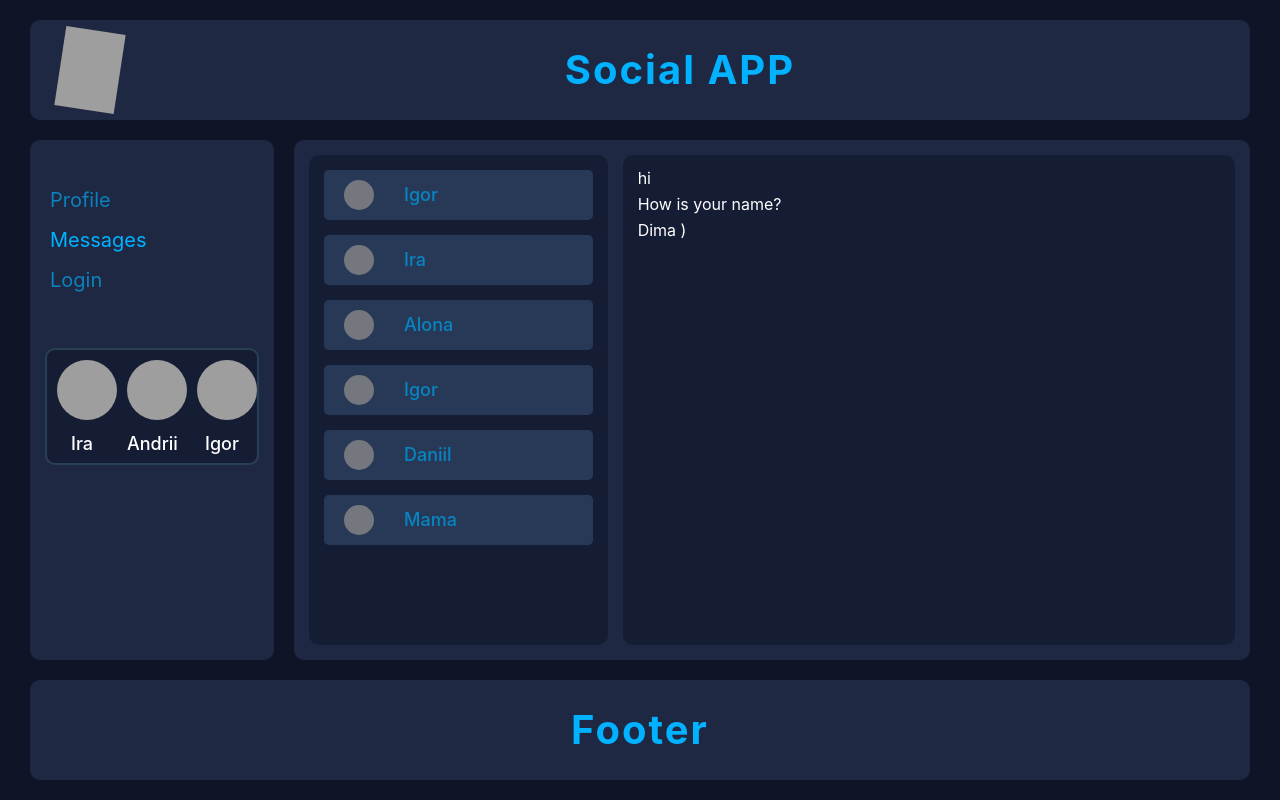
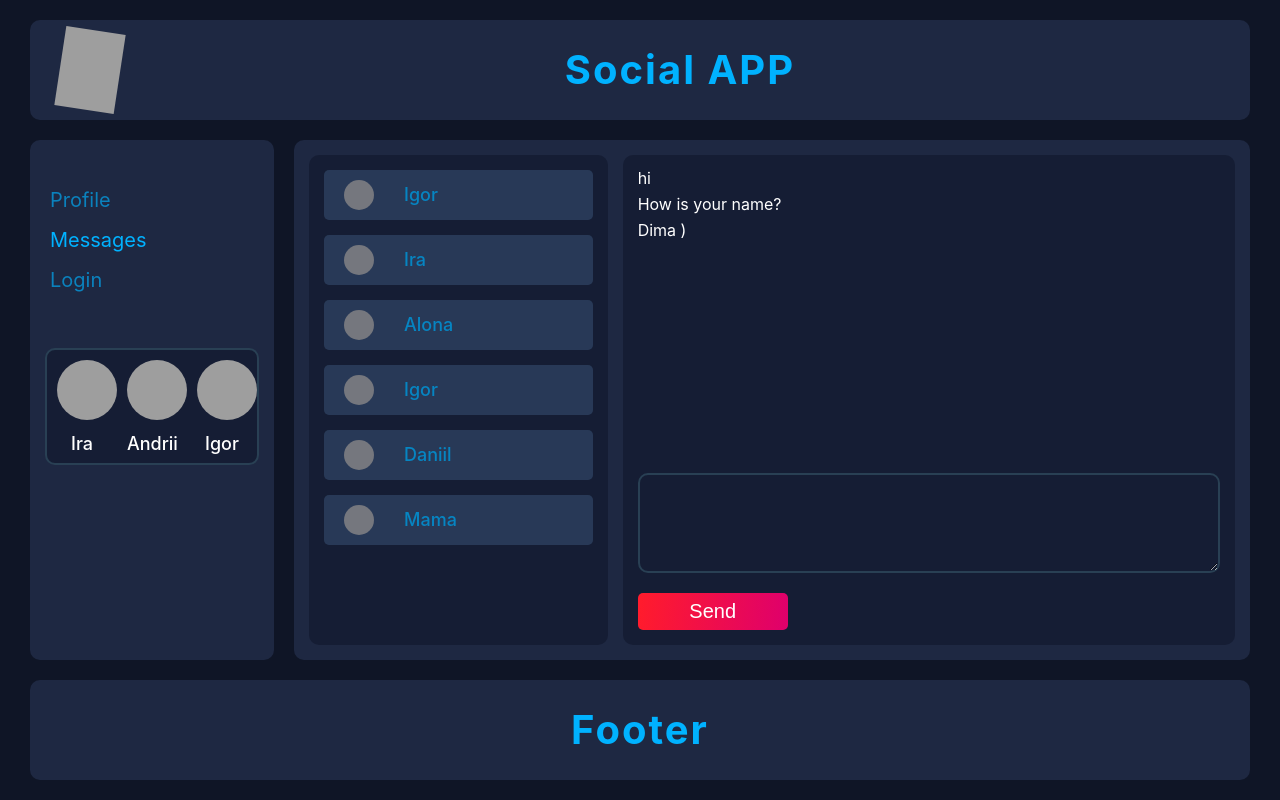
Before and after one commit to ssenick/react_project, a React (Create React App) app: page /dialogs in a window 1280 px wide. Built offline with nearby package versions, Linux system fonts and the light colour scheme; grey boxes are pictures that could not be loaded.

Commit message:
lessons 31 Messages onClick + работа с React.createRef()

```diff
--- a/src/components/Content/Dialogs/Dialogs.jsx
+++ b/src/components/Content/Dialogs/Dialogs.jsx
@@ -5,6 +5,8 @@ import Message from "./Message/Message";
 
 
 const Dialogs = (props) => {
+   let textarea = React.createRef();
+
    return (
       <div className={s.dialogs}>
          <div className={s.dialogsItems}>
@@ -12,9 +14,17 @@ const Dialogs = (props) => {
                .map((d, i) => <DialogItem key={i} name={d.name} id={d.id}/>)}
             {/*<NavLink to="/dialogs/1" className={s.dialog + ' ' + s.active}>Igor</NavLink>*/}
          </div>
-         <div className={s.messages}>
-            {props.dialogsPage.messagesData
-               .map((m, i) => <Message key={i} text={m.message}/>)}
+         <div className={s.blockMessages}>
+            <div className={s.messages}>
+               {props.dialogsPage.messagesData
+                  .map((m, i) => <Message key={i} text={m.message}/>)}
+            </div>
+            <div className={s.messageAction}>
+               <textarea ref={textarea} className={s.messageTextarea}></textarea>
+               <button onClick={() => alert(textarea.current.value !== '' ? textarea.current.value : 'Ops')}
+                       className={s.messageBtn}>Send
+               </button>
+            </div>
          </div>
       </div>
    )
--- a/src/components/Content/Dialogs/Dialogs.module.scss
+++ b/src/components/Content/Dialogs/Dialogs.module.scss
@@ -16,12 +16,56 @@
     border-radius: 10px;
   }
 
-  .messages {
+  .blockMessages {
     grid-column: span 8;
     background-color: #151d34;
     padding: 15px;
     border-radius: 10px;
+    display: flex;
+    flex-direction: column;
+  }
+
+  .messages {
+    flex: 1 1 auto;
     color: #fff;
   }
 
+  .messageAction {
+    color: #fff;
+    display: grid;
+    gap: 20px;
+
+    .messageTextarea {
+      width: 100%;
+      height: 100px;
+      padding: 7px;
+      border: 2px solid #294054;
+      background-color: #151d34;
+      color: #ffffff;
+      font-size: 16px;
+      border-radius: 10px;
+
+      &:focus {
+        border: 2px solid #35526e;
+      }
+    }
+
+    .messageBtn {
+      min-width: 150px;
+      display: flex;
+      background: linear-gradient(94.6deg, #ff1b2d 2.36%, #df006b 98.71%);
+      justify-content: center;
+      padding: 7px 10px;
+      border-radius: 5px;
+      justify-self: start;
+      color: #fff;
+      font-size: 20px;
+      transition: all 0.3s ease 0s;
+
+      &:hover {
+        background: linear-gradient(94.6deg, #df006b 2.36%, rgb(255, 27, 45) 98.71%);
+      }
+    }
+  }
+
 }
```
